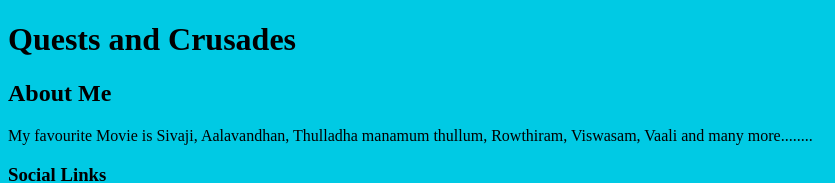
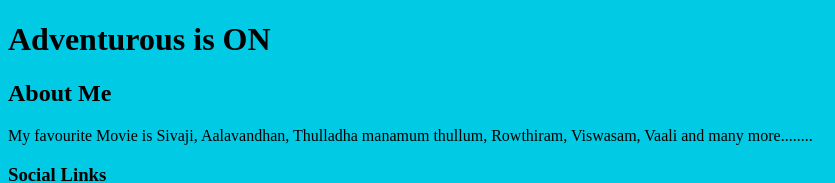
Before and after one commit to SKManojKumar22/new-git-project, a plain HTML site: page index.html in a window 1280 px wide. Shown: the top 183 px of the page, without its empty margins (0-835 px from the left). Drawn offline with Linux system fonts and the light colour scheme.

Commit message:
Revert "Set page heading to "Quests & Crusades""
This reverts commit f11cfa099a7cd66cb48c5dc52e816395fb200b3f.

```diff
--- a/index.html
+++ b/index.html
@@ -10,7 +10,7 @@
 <body>
 
     <header>
-        <h1>Quests and Crusades</h1>
+        <h1>Adventurous is ON</h1>
     </header>
 
     <div class="container">
```
